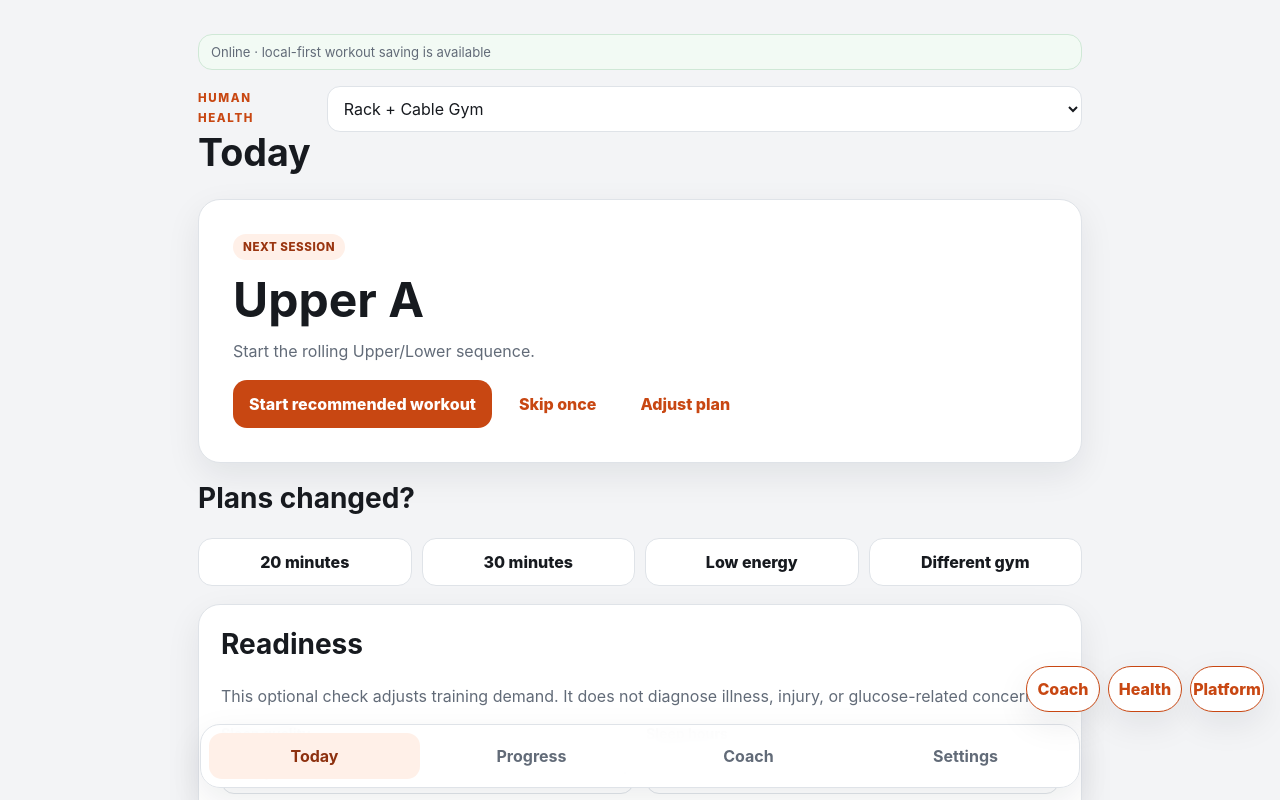
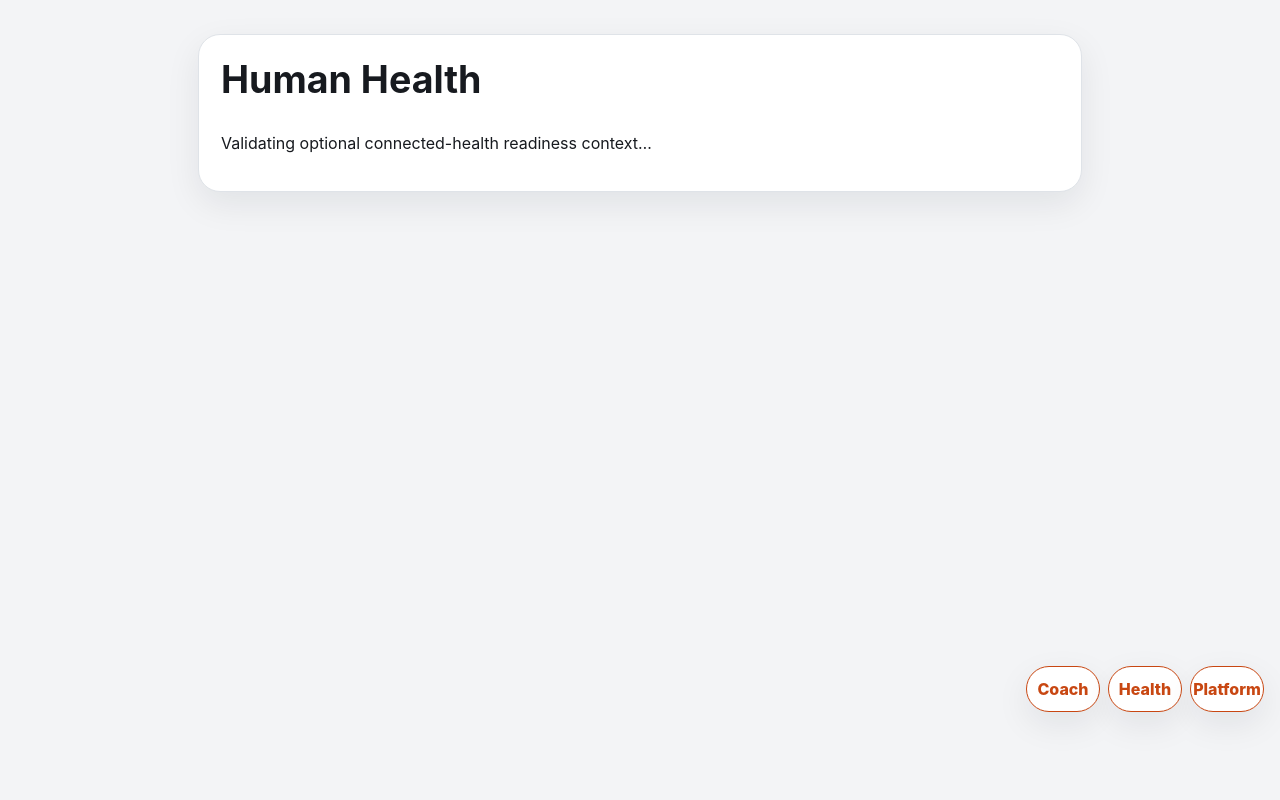
Before and after one commit to camster91/human-health, a Next.js app: page / in a window 1280 px wide. Shown: the top 800 px of the page. Built offline with nearby package versions, Linux system fonts and the light colour scheme.

Commit message:
fix: validate connected readiness before root planning

```diff
--- a/app/page.tsx
+++ b/app/page.tsx
@@ -1,6 +1,7 @@
+import { ConnectedReadinessGate } from './connected-readiness-gate';
 import { HumanHealthApp } from './human-health-app';
 import { TrainingIntegrityGate } from './training-integrity-gate';
 
 export default function Page() {
-  return <TrainingIntegrityGate><HumanHealthApp /></TrainingIntegrityGate>;
+  return <TrainingIntegrityGate><ConnectedReadinessGate><HumanHealthApp /></ConnectedReadinessGate></TrainingIntegrityGate>;
 }
```
